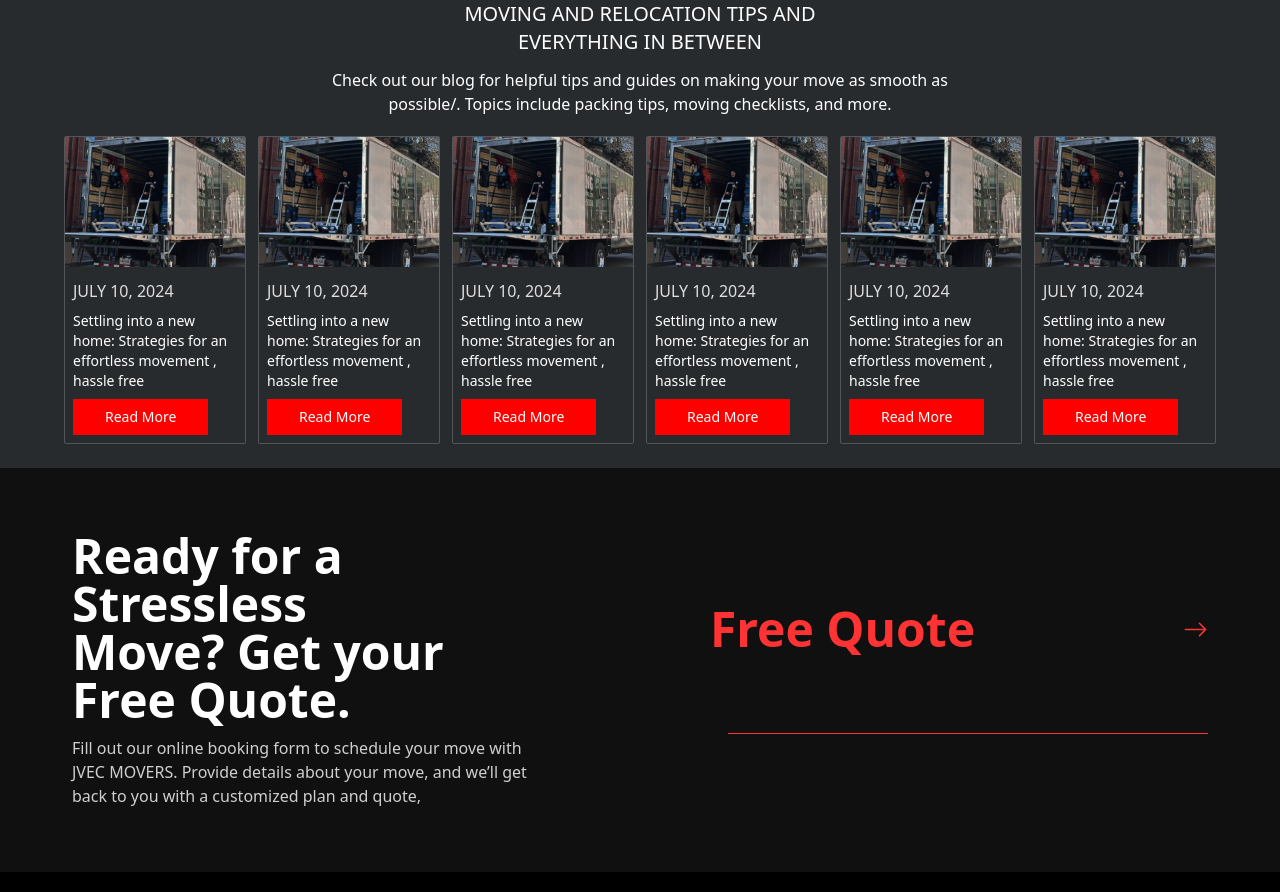
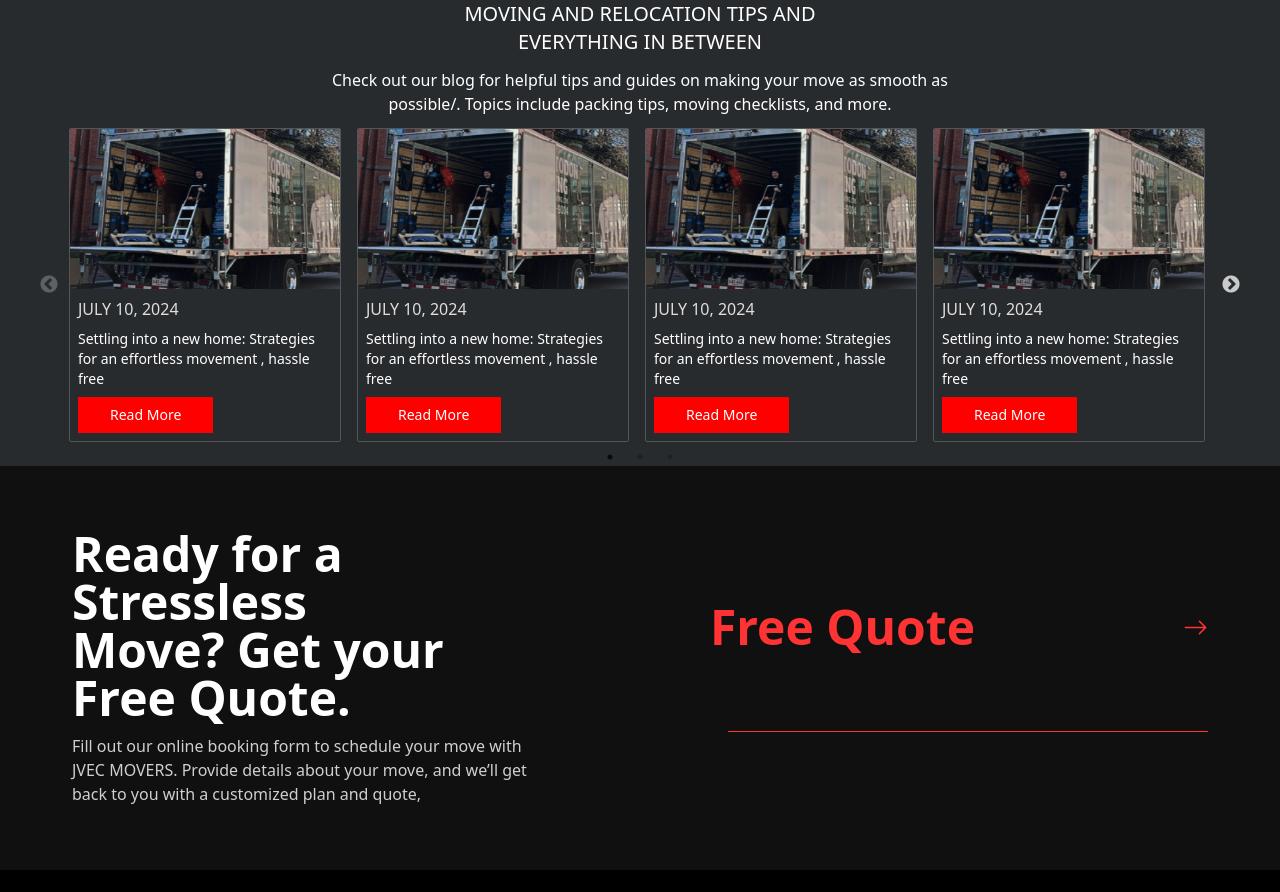
Before and after one commit to stevechude/jvec-task, a React (Vite) app: page / in a window 1280 px wide. Shown: the part 3700-4592 px from the top of the page. Built offline with nearby package versions, Linux system fonts and the light colour scheme.

Commit message:
carousel

```diff
--- a/package.json
+++ b/package.json
@@ -14,7 +14,9 @@
     "react": "^18.3.1",
     "react-dom": "^18.3.1",
     "react-icons": "^5.3.0",
-    "react-router-dom": "^6.27.0"
+    "react-router-dom": "^6.27.0",
+    "react-slick": "^0.30.2",
+    "slick-carousel": "^1.8.1"
   },
   "devDependencies": {
     "@eslint/js": "^9.11.1",
--- a/src/components/home/Smooth.jsx
+++ b/src/components/home/Smooth.jsx
@@ -3,10 +3,49 @@ import { smoothSection } from "../../lib/mock-data";
 import AOS from "aos";
 import "aos/dist/aos.css";
 
+import Slider from "react-slick";
+import "slick-carousel/slick/slick.css";
+import "slick-carousel/slick/slick-theme.css";
+
 const Smooth = () => {
   useEffect(() => {
     AOS.init();
   }, []);
+
+  var settings = {
+    dots: true,
+    infinite: false,
+    speed: 500,
+    slidesToShow: 4,
+    slidesToScroll: 1,
+    initialSlide: 0,
+    responsive: [
+      {
+        breakpoint: 1024,
+        settings: {
+          slidesToShow: 3,
+          slidesToScroll: 3,
+          infinite: true,
+          dots: true
+        }
+      },
+      {
+        breakpoint: 600,
+        settings: {
+          slidesToShow: 2,
+          slidesToScroll: 2,
+          initialSlide: 2
+        }
+      },
+      {
+        breakpoint: 480,
+        settings: {
+          slidesToShow: 1,
+          slidesToScroll: 1
+        }
+      }
+    ]
+  };
 
   return (
     <section className="bg-[#282B2E]">
@@ -26,21 +65,23 @@ const Smooth = () => {
             </p>
           </div>
           {/* carousel */}
-          <div className="flex overflow-x-auto no-scrollbar gap-3 pt-2 items-center lg:justify-center w-full">
+          {/* <div className="flex gap-3 pt-2 items-center lg:justify-center w-full"> */}
+          <div className="w-full mx-auto">
+            <Slider {...settings}>
               {smoothSection?.map((data) => (
                 <div
                   data-aos="fade-up"
                   data-aos-easing="linear"
                   data-aos-duration="1000"
                   key={data.sn}
-                className="flex flex-col items-start gap-1 border border-[#535558] rounded-sm"
+                  className="flex flex-col items-center gap-1 border border-[#535558] rounded-sm"
                 >
                   <img
                     src={data.img}
                     alt="Packing Photo"
-                  width={250}
-                  height={150}
-                  className="w-full"
+                    width={200}
+                    height={50}
+                    className=" w-80 h-40 md:w-[40rem]"
                   />
                   <div className="p-2 flex flex-col gap-2">
                     <p className="font-light text-[#DEDEDE] text-sm lg:text-base">
@@ -55,7 +96,9 @@ const Smooth = () => {
                   </div>
                 </div>
               ))}
+            </Slider>
           </div>
+          {/* </div> */}
         </div>
       </div>
     </section>
--- a/src/index.css
+++ b/src/index.css
@@ -10,6 +10,7 @@
 
 @layer utilities {
   @variants responsive {
+
     /* Hide scrollbar for Chrome, Safari, and Opera */
     .no-scrollbar::-webkit-scrollbar {
       display: none;
@@ -17,8 +18,19 @@
 
     /* Hide scrollbar for IE, Edge, and Firefox */
     .no-scrollbar {
-      -ms-overflow-style: none; /* IE and Edge */
-      scrollbar-width: none; /* Firefox */
+      -ms-overflow-style: none;
+      /* IE and Edge */
+      scrollbar-width: none;
+      /* Firefox */
     }
   }
 }
+
+/* .slick-slide {
+  margin: auto;
+} */
+
+.slick-slide>div {
+  margin: 0 5px;
+  width: 17rem;
+}
```
Also changed, not shown: 1 other file (tests, documents, lock files or other folders). Lines whose indentation alone changed are shown as unchanged.
